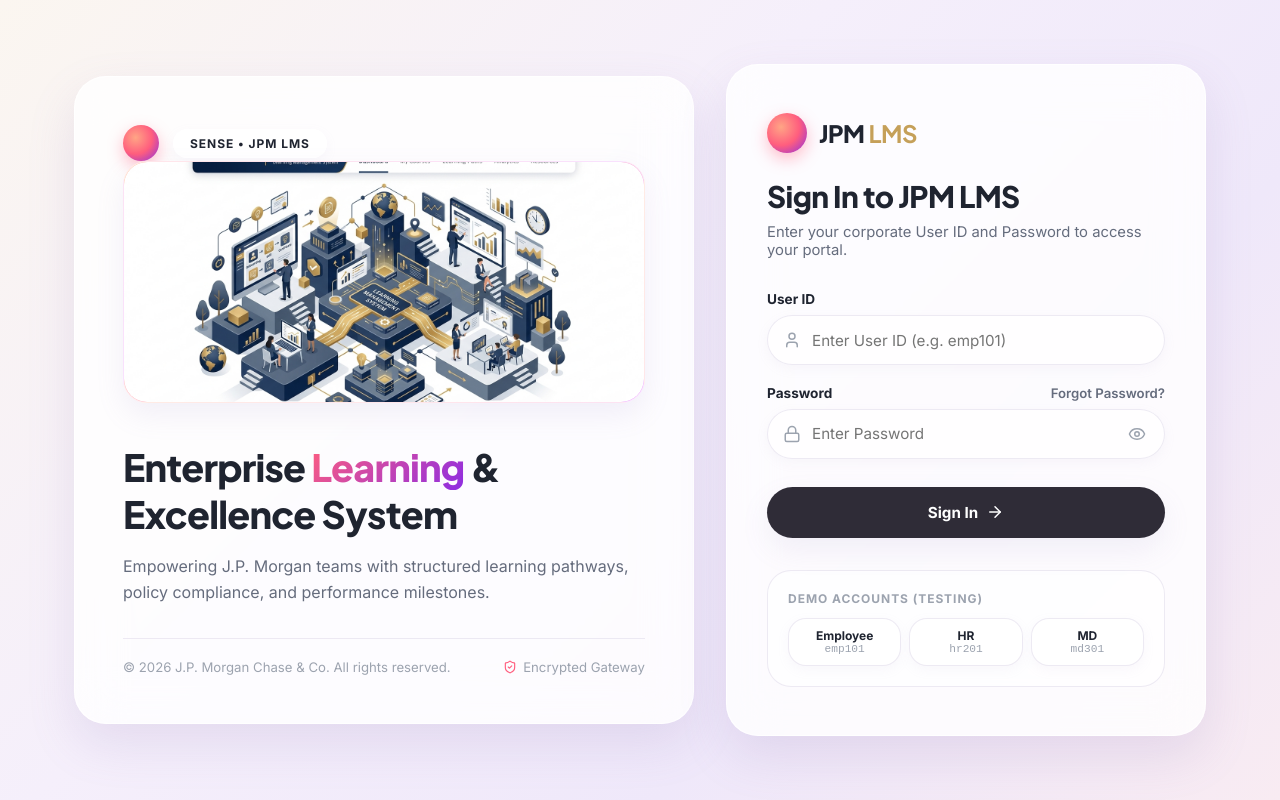
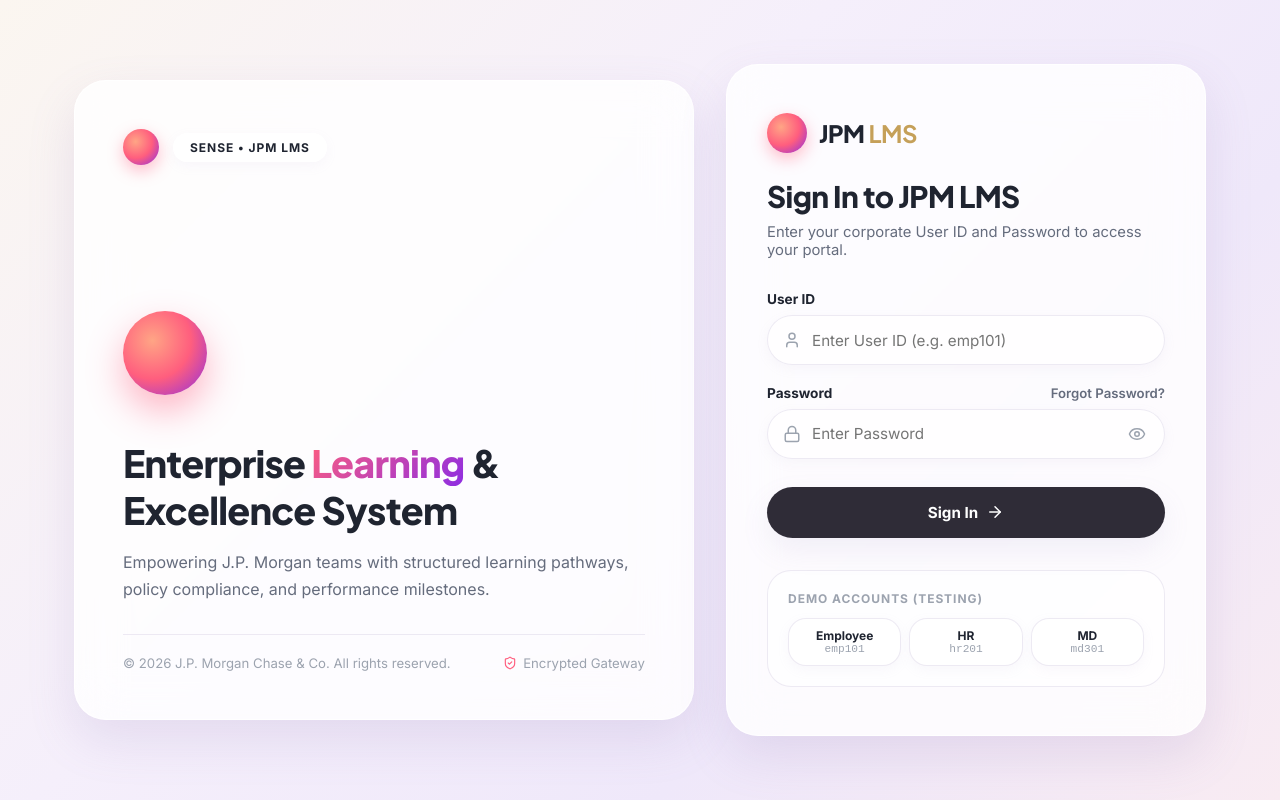
Before and after one commit to PRADEEP0502/LMS-JPM, a React (Vite) app: page / in a window 1280 px wide. Built offline with nearby package versions, Linux system fonts and the light colour scheme.

Commit message:
Remove photo images and replace with glowing Sense 3D orb accents

```diff
--- a/src/components/onboarding/CompletionScreen.jsx
+++ b/src/components/onboarding/CompletionScreen.jsx
@@ -1,6 +1,5 @@
 import React from 'react';
 import { Award, ArrowRight, ShieldCheck, CheckCircle2 } from 'lucide-react';
-import completeImg from '../../assets/onboarding_complete.jpg';
 
 export const CompletionScreen = ({ userName, completedAt, onFinish }) => {
   const formattedDate = completedAt
@@ -16,8 +15,8 @@
   return (
     <div className="completion-container">
       <div className="completion-card">
-        <div className="completion-img-wrapper">
-          <img src={completeImg} alt="Onboarding Completed" className="completion-img" />
+        <div style={{ display: 'flex', justifyContent: 'center', marginBottom: '2rem' }}>
+          <div className="sense-orb" style={{ width: '88px', height: '88px', boxShadow: '0 16px 36px rgba(255, 94, 126, 0.45)' }} />
         </div>
 
         <div style={{
@@ -25,34 +24,35 @@
           alignItems: 'center',
           gap: '8px',
           padding: '6px 16px',
-          backgroundColor: 'var(--jpm-gold-light)',
-          border: '1px solid var(--jpm-gold)',
+          backgroundColor: '#D1FAE5',
+          border: '1px solid #A7F3D0',
           borderRadius: 'var(--radius-full)',
-          color: 'var(--jpm-navy)',
+          color: '#059669',
           fontSize: '0.85rem',
-          fontWeight: '700',
+          fontWeight: '800',
           marginBottom: '1rem'
         }}>
-          <CheckCircle2 size={18} color="#C5A059" /> 100% Onboarding Complete
+          <CheckCircle2 size={18} color="#059669" /> 100% Onboarding Complete
         </div>
 
-        <h1 style={{ fontSize: '2.25rem', fontWeight: '800', color: 'var(--jpm-navy)', marginBottom: '0.5rem' }}>
+        <h1 style={{ fontSize: '2.25rem', fontWeight: '800', color: 'var(--text-main)', marginBottom: '0.5rem' }}>
           🎉 Welcome to JPM!
         </h1>
-        <h3 style={{ fontSize: '1.2rem', color: 'var(--jpm-gold-hover)', fontWeight: '600', marginBottom: '1rem' }}>
+        <h3 style={{ fontSize: '1.2rem', color: '#8E2DE2', fontWeight: '800', marginBottom: '1rem' }}>
           Your onboarding is complete.
         </h3>
 
-        <p style={{ fontSize: '0.925rem', color: 'var(--text-secondary)', lineHeight: 1.6, maxWidth: '500px', margin: '0 auto 1.5rem auto' }}>
+        <p style={{ fontSize: '0.95rem', color: 'var(--text-secondary)', lineHeight: 1.6, maxWidth: '500px', margin: '0 auto 1.5rem auto' }}>
           All 5 onboarding stages—Profile Verification, Official Document Check, Manager Orientation, IT Systems Setup, and Employee Declaration—have been verified.
         </p>
 
         <div style={{
           padding: '1rem',
-          backgroundColor: 'var(--bg-primary)',
-          borderRadius: 'var(--radius-md)',
+          backgroundColor: 'rgba(255, 255, 255, 0.7)',
+          border: '1px solid var(--border-glass)',
+          borderRadius: 'var(--radius-lg)',
           marginBottom: '2rem',
-          fontSize: '0.825rem',
+          fontSize: '0.85rem',
           color: 'var(--text-secondary)',
           display: 'flex',
           flexDirection: 'column',
@@ -61,7 +61,7 @@
         }}>
           <div><strong>Completion Timestamp:</strong> {formattedDate}</div>
           <div style={{ display: 'flex', alignItems: 'center', gap: '6px' }}>
-            <ShieldCheck size={16} color="#166534" /> Recorded in JPM HR Onboarding System
+            <ShieldCheck size={16} color="#059669" /> Recorded in JPM HR Onboarding System
           </div>
         </div>
 
--- a/src/components/onboarding/WelcomeScreen.jsx
+++ b/src/components/onboarding/WelcomeScreen.jsx
@@ -1,6 +1,5 @@
 import React from 'react';
 import { ArrowRight, Sparkles, ShieldCheck } from 'lucide-react';
-import welcomeImg from '../../assets/onboarding_welcome.jpg';
 
 export const WelcomeScreen = ({ userName, onStartJourney }) => {
   const firstName = userName ? userName.split(' ')[0] : 'Employee';
@@ -13,8 +12,8 @@
           <span>J.P. Morgan Employee Gateway</span>
         </div>
 
-        <div className="welcome-hero-img-container">
-          <img src={welcomeImg} alt="Welcome to JPM" className="welcome-hero-img" />
+        <div style={{ display: 'flex', justifyContent: 'center', marginBottom: '2rem' }}>
+          <div className="sense-orb" style={{ width: '88px', height: '88px', boxShadow: '0 16px 36px rgba(255, 94, 126, 0.45)' }} />
         </div>
 
         <h1 className="welcome-title">
@@ -27,9 +26,9 @@
         <div style={{
           marginTop: '1.5rem',
           paddingTop: '1.5rem',
-          borderTop: '1px solid rgba(255,255,255,0.15)'
+          borderTop: '1px solid var(--border-light)'
         }}>
-          <h4 style={{ fontSize: '1.15rem', fontWeight: '700', color: '#FFFFFF', marginBottom: '0.5rem' }}>
+          <h4 style={{ fontSize: '1.15rem', fontWeight: '800', color: 'var(--text-main)', marginBottom: '0.5rem' }}>
             Your Onboarding Journey
           </h4>
           <p className="welcome-desc" style={{ marginBottom: '1.75rem' }}>
@@ -42,8 +41,8 @@
           </button>
         </div>
 
-        <div style={{ marginTop: '2rem', display: 'flex', justifyContent: 'center', gap: '8px', color: '#94A3B8', fontSize: '0.8rem' }}>
-          <ShieldCheck size={16} color="#C5A059" />
+        <div style={{ marginTop: '2rem', display: 'flex', justifyContent: 'center', gap: '8px', color: 'var(--text-muted)', fontSize: '0.8rem' }}>
+          <ShieldCheck size={16} color="#FF5E7E" />
           <span>Official J.P. Morgan Onboarding System</span>
         </div>
       </div>
--- a/src/pages/LoginPage.jsx
+++ b/src/pages/LoginPage.jsx
@@ -3,7 +3,6 @@
 import { useAuth } from '../context/AuthContext';
 import { JpmLogo } from '../components/common/JpmLogo';
 import { ForgotPasswordModal } from '../components/common/ForgotPasswordModal';
-import heroImage from '../assets/jpm_lms_hero.jpg';
 import '../styles/login.css';
 
 export const LoginPage = () => {
@@ -48,13 +47,7 @@
         </div>
 
         <div className="visual-content">
-          <div className="visual-image-wrapper">
-            <img
-              src={heroImage}
-              alt="J.P. Morgan Learning Management Platform"
-              className="visual-hero-image"
-            />
-          </div>
+          <div className="sense-orb" style={{ width: '84px', height: '84px', marginBottom: '2.5rem', boxShadow: '0 16px 36px rgba(255, 94, 126, 0.45)' }} />
           <h1 className="visual-title">
             Enterprise <span>Learning</span> & Excellence System
           </h1>
--- a/src/styles/login.css
+++ b/src/styles/login.css
@@ -54,23 +54,6 @@
 .visual-content {
   margin-top: auto;
   margin-bottom: 2rem;
-}
-
-.visual-image-wrapper {
-  margin-bottom: 2.5rem;
-  border-radius: var(--radius-lg);
-  overflow: hidden;
-  box-shadow: var(--shadow-md);
-  border: 1px solid var(--border-glass);
-  background: var(--gradient-meditate);
-  position: relative;
-}
-
-.visual-hero-image {
-  width: 100%;
-  height: 240px;
-  object-fit: cover;
-  display: block;
 }
 
 .visual-title {
```
